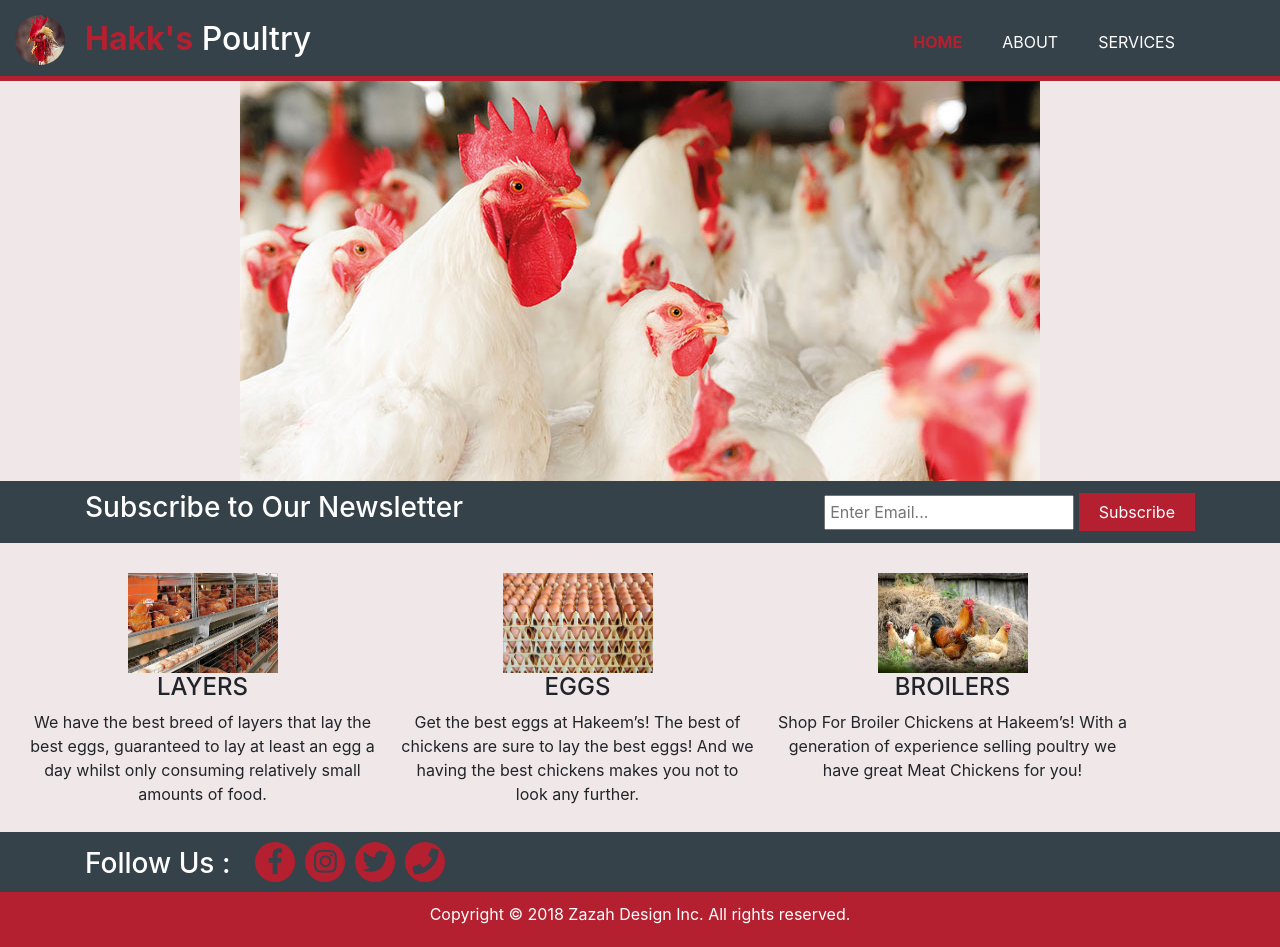
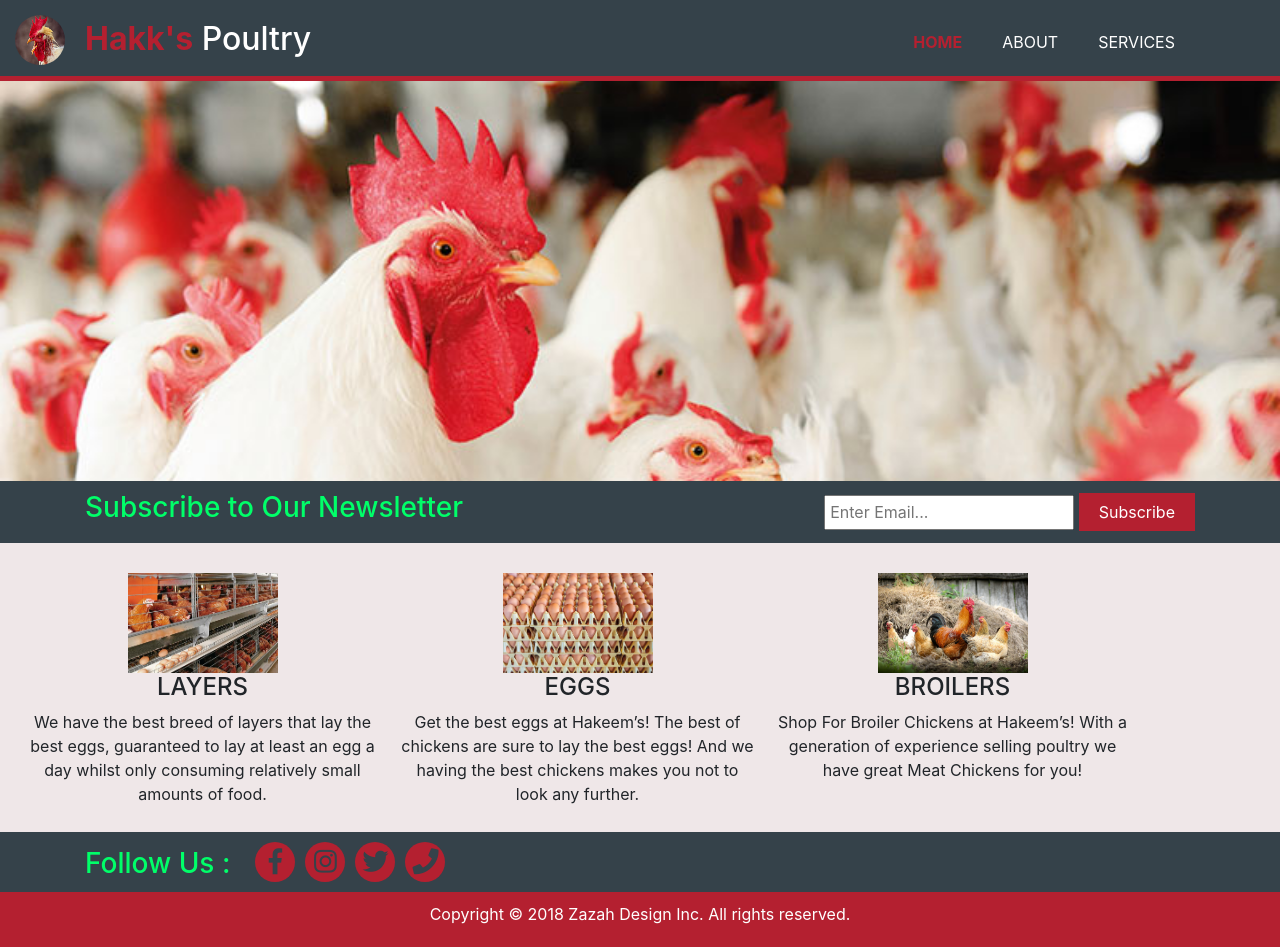
Before and after one commit to Ayoazeez26/CodeSchoolProject, a plain HTML site: page index.html in a window 1280 px wide. Drawn offline with nearby package versions, Linux system fonts and the light colour scheme.

Commit message:
finished styling my final project

```diff
--- a/css/style.css
+++ b/css/style.css
@@ -15,6 +15,10 @@ body{
   width: 90%;
   margin: auto;
   overflow: hidden;
+}
+.home-image{
+    width: 100%;
+    overflow: hidden;
 }
 ul{
   margin:0;
@@ -102,6 +106,10 @@ header a:hover{
     height: 400px;
 }
 
+.home-image img{
+    width: 100%;
+}
+
 /* Newsletter */
 #newsletter{
   padding: 10px;
@@ -111,6 +119,7 @@ header a:hover{
 
 #newsletter h3{
   float: left;
+  color: rgb(0,255,105);
 }
 
 #newsletter form{
@@ -140,6 +149,10 @@ header a:hover{
 #boxes .box img{
   width: 150px;
   height: 100px;
+}
+
+#follow h3{
+    color: rgb(0,255,105);
 }
 
 /*About Page*/
--- a/index.html
+++ b/index.html
@@ -2,6 +2,7 @@
 <html lang="en" dir="ltr">
   <head>
     <meta charset="utf-8">
+    <meta name="viewport" content="width=device-width, initial-scale=1.0">
     <title>Hakk's Poultry | Welcome</title>
     <link rel="stylesheet" href="css/style.css">
     <!-- Fontawesome CSS -->
@@ -27,7 +28,7 @@
     </header>
 
     <section id="showcase">
-      <div class="container">
+      <div class="home-image">
           <img src="images/poultry.jpg" class="mx-auto d-block" >
       </div>
     </section>
```
